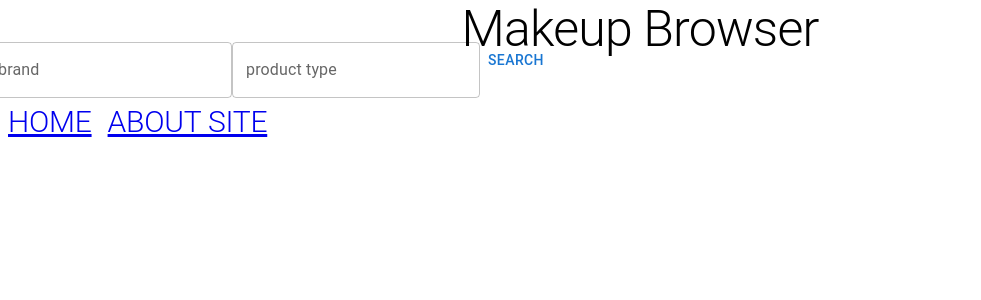
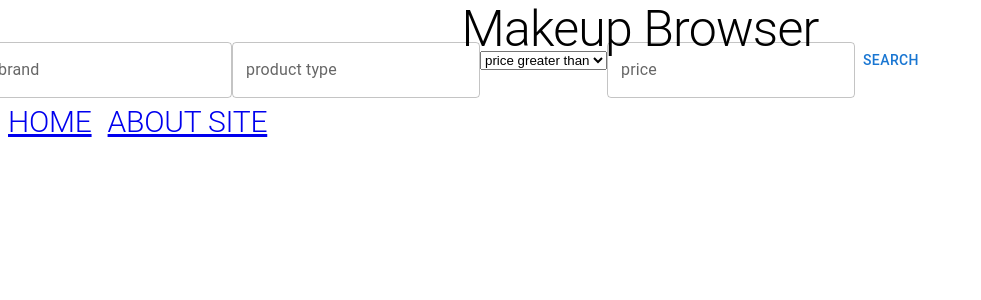
Before and after one commit to ElizaWielocha/ReactProject, a React (Create React App) app in the folder project_TS/ts_project/: page / in a window 1280 px wide. Shown: the top 300 px of the page, without its empty margins (0-981 px from the left). Built offline with nearby package versions, Linux system fonts and the light colour scheme.

Commit message:
added filtering by price (not done yet)

```diff
--- a/project_TS/ts_project/src/App.tsx
+++ b/project_TS/ts_project/src/App.tsx
@@ -24,12 +24,21 @@ const App: React.FC = () => {
   // UseStates
   const [brand, setBrand] = useState(''); // potrzebuje inputu z brand
   const [productType, setProductType] =  useState(''); // potrzebuje inputu z productType
+  const [priceValue, setPriceValue] = useState('');
+  const [priceFilter , setPriceFilter] = useState('');
   const [productTypeList, setProductTypeList] = useState<Product[]>([]); // potrzebuje listy produktów dla danej marki
   const [isFetchingProduct, setIsFetchingProduct] = useState(true); // sprawdzenie czy ładuje się czy nie
 
   // pobieranie danych z API
   useEffect(()=>{
-    if(brand && productType){
+    let filter = '';
+    if(priceFilter) {
+      if (priceFilter === 'priceGreater') filter = 'price_greater_than';
+      else if (priceFilter === 'priceLess') filter = 'price_less_than';
+    }
+
+
+    if(brand && productType && !priceValue){
       axios.get<Product[]>(`http://makeup-api.herokuapp.com/api/v1/products.json?brand=${brand}&product_type=${productType}`)
       .then(response => {
         console.log(response.data);
@@ -37,7 +46,7 @@ const App: React.FC = () => {
         setIsFetchingProduct(false);
       });
     }
-    if(brand && !productType){
+    if(brand && !productType && !priceValue){
       axios.get<Product[]>(`http://makeup-api.herokuapp.com/api/v1/products.json?brand=${brand}`)
       .then(response => {
         console.log(response.data);
@@ -45,7 +54,7 @@ const App: React.FC = () => {
         setIsFetchingProduct(false);
       });
     }
-    if(productType && !brand){
+    if(productType && !brand && !priceValue){
       axios.get<Product[]>(`http://makeup-api.herokuapp.com/api/v1/products.json?product_type=${productType}`)
       .then(response => {
         console.log(response.data);
@@ -53,7 +62,15 @@ const App: React.FC = () => {
         setIsFetchingProduct(false);
       });
     }
-  }, [brand || productType]);
+    if(productType && priceValue){
+      axios.get<Product[]>(`http://makeup-api.herokuapp.com/api/v1/products.json?product_type=${productType}&${filter}=${priceValue}`)
+      .then(response => {
+        console.log(response.data);
+        setProductTypeList(response.data);
+        setIsFetchingProduct(false);
+      });
+    }
+  }, [brand || productType || priceValue || priceFilter]);
 
 
 
@@ -66,7 +83,7 @@ const App: React.FC = () => {
             path="/" // url, przy którym mają się wyświetlić elementy w element = komponent Form
             element={
                 <Grid container spacing={2}>
-                  <FormBrand setBrand={setBrand} setProductType={setProductType} />
+                  <FormBrand setBrand={setBrand} setProductType={setProductType} setPriceValue={setPriceValue} setPriceFilter={setPriceFilter}/>
                   {!isFetchingProduct && (
                     <Grid item xs={12}>
                      <TableCProduct productType={productType} products={productTypeList}/>
--- a/project_TS/ts_project/src/components/FormBrand/FormBrand.tsx
+++ b/project_TS/ts_project/src/components/FormBrand/FormBrand.tsx
@@ -10,6 +10,8 @@ import { Product } from '../../models/Product';
 type FormBrandProps = {
     setBrand?: Dispatch<React.SetStateAction<string>>;
     setProductType?: Dispatch<React.SetStateAction<string>>;
+    setPriceValue?: Dispatch<React.SetStateAction<string>>;
+    setPriceFilter?: Dispatch<React.SetStateAction<string>>;
 };
 
 
@@ -21,6 +23,7 @@ const FormBrand = (props: FormBrandProps) => {
   // referencje do inputów
   const inputRefBrand = useRef<HTMLInputElement>();
   const inputRefProduct = useRef<HTMLInputElement>();
+  const inputRefPrice = useRef<HTMLInputElement>();
 
     // sprawdzenie czy inputy nie są puste
   const inputChangeHandler = () => {
@@ -40,6 +43,10 @@ const FormBrand = (props: FormBrandProps) => {
       }
       if (props.setProductType && inputRefProduct.current?.value) {
         props.setProductType(inputRefProduct.current?.value);
+      }
+      if (props.setPriceValue && inputRefPrice.current?.value && props.setPriceFilter){
+        props.setPriceValue(inputRefPrice.current?.value);
+        props.setPriceFilter( ((document.getElementById("priceFilterOption")) as HTMLSelectElement).value );
       }
     }
   }
@@ -67,6 +74,20 @@ const FormBrand = (props: FormBrandProps) => {
               label="product type"
               inputProps={{ style: {textAlign: "center"} }}
             />
+            <select id='priceFilterOption'>
+              <option value="priceGreater">price greater than</option>
+              <option value="priceLess">price less than</option>
+            </select>
+            <TextField
+              id="priceValue"
+              type="text"
+              {...register("price", {})}
+              inputRef = {inputRefPrice}
+              onChange={inputChangeHandler}
+              //variant="outlined"
+              label="price"
+              inputProps={{ style: {textAlign: "center"} }}
+            />
             <Button type="submit" >
                 Search
             </Button>
--- a/project_TS/ts_project/src/components/TableCProduct/TableCRowProduct.tsx
+++ b/project_TS/ts_project/src/components/TableCProduct/TableCRowProduct.tsx
@@ -18,7 +18,7 @@ const TableRowCProduct: React.FC<TableRowCProductProps> = (props) => {
             <TableCell align="left"><img alt='product appearance' style={{ width: 150 }} src={props.image} />{props.name}</TableCell>
             <TableCell align="left">{props.brand}</TableCell>
             <TableCell align="right">{props.price === "0.0" ? <span>unknown price</span> : <span>{props.price}</span>}</TableCell>
-            <TableCell align="right">{ props.category === null ? <span>unknown category</span> : <span>{props.category}</span> }</TableCell>
+            <TableCell align="left">{ props.category === null ? <span>unknown category</span> : <span>{props.category}</span> }</TableCell>
             <TableCell align="left">{props.product_type}</TableCell>
         </TableRow>
     );
```
Also changed, not shown: project_TS/ts_project/src/components/test.txt (deleted).
